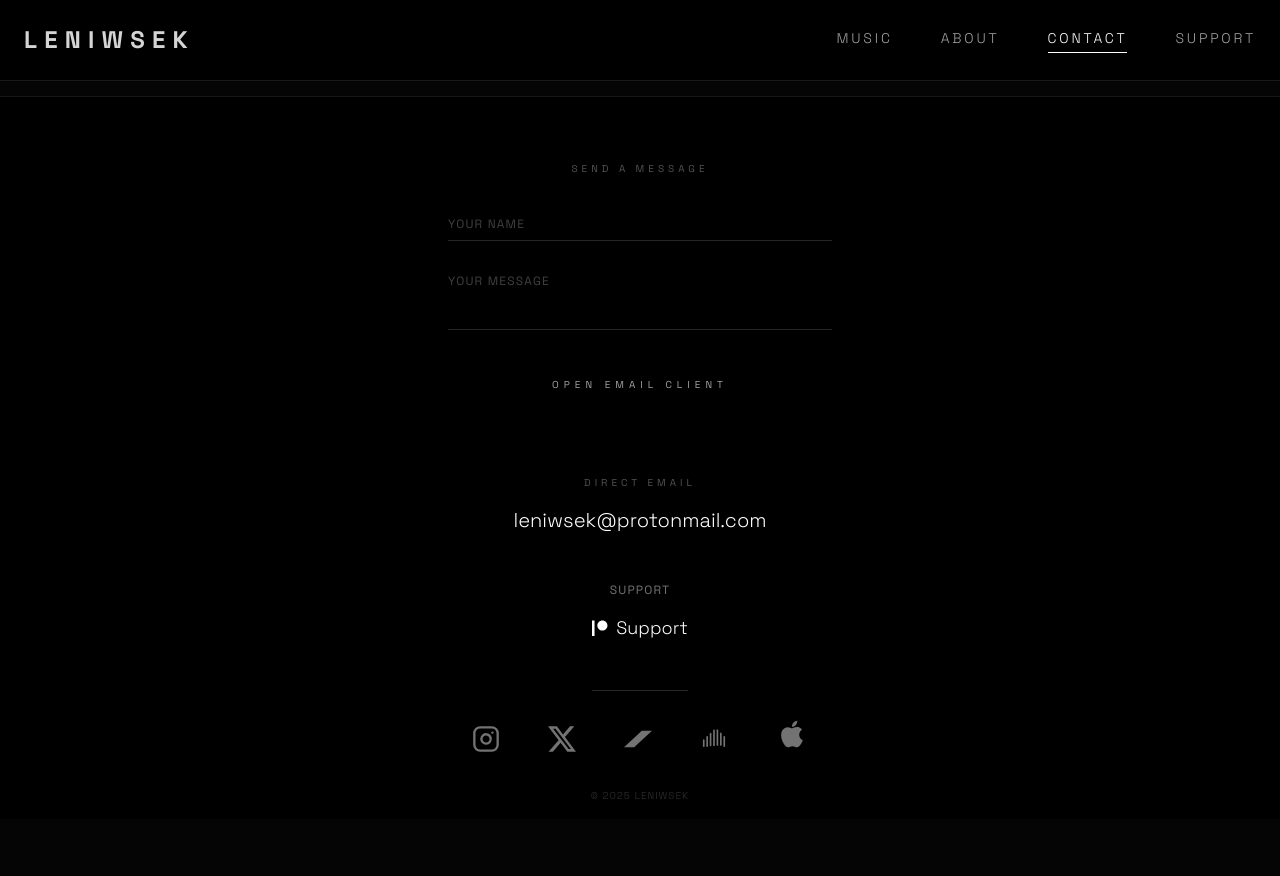
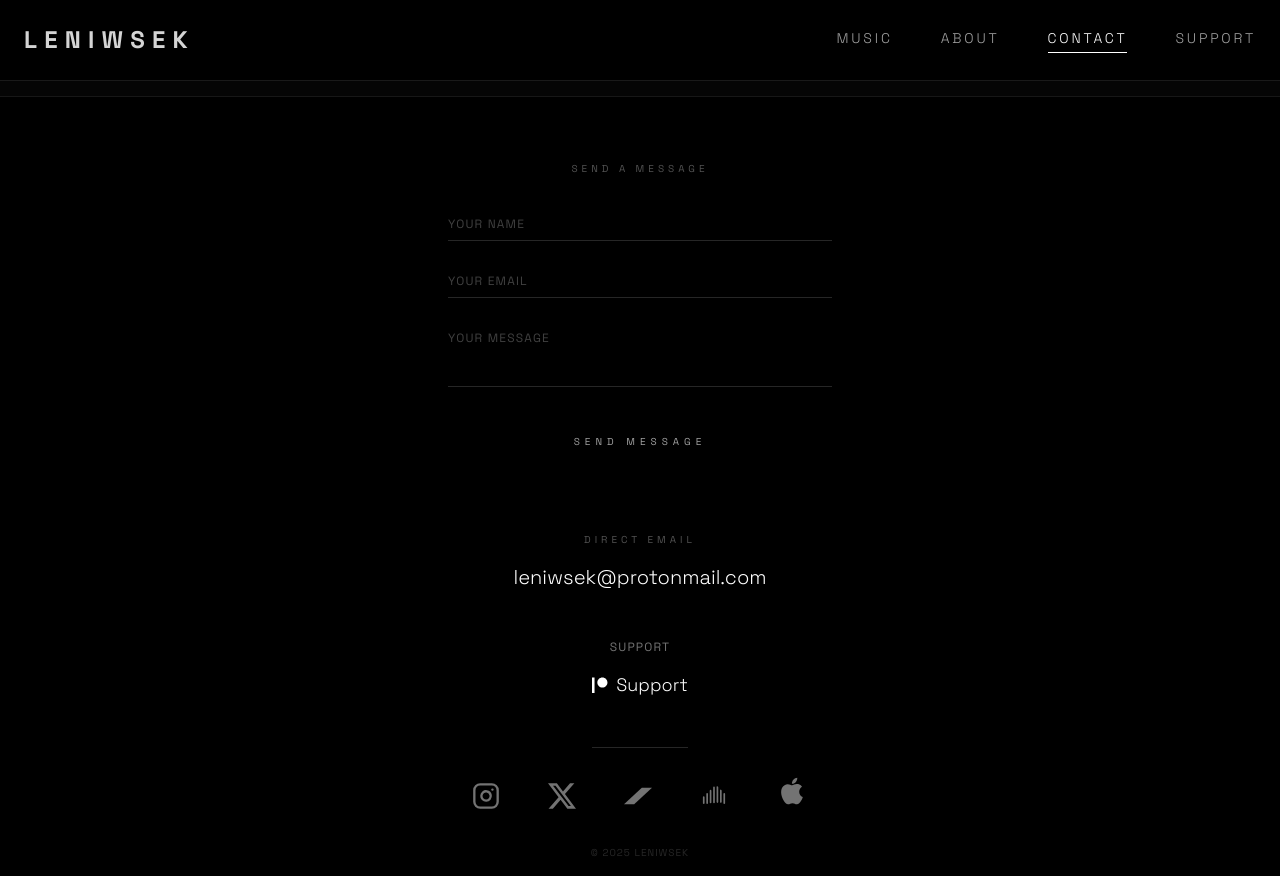
Before and after one commit to Valkyranna/LENIWSEK, a Next.js app: page /LENIWSEK/contact in a window 1280 px wide. Before the commit the page ends 819 px from the top, so only its background shows below. Built offline with nearby package versions, Linux system fonts and the light colour scheme.

Commit message:
Implement seamless Formspree contact form

```diff
--- a/components/Contact.tsx
+++ b/components/Contact.tsx
@@ -74,23 +74,40 @@ const PatreonIcon = ({ size = 24, className = "" }: { size?: number | string, cl
 );
 
 const Contact: React.FC = () => {
-    const handleSubmit = (e: React.FormEvent<HTMLFormElement>) => {
+    const [status, setStatus] = React.useState<'idle' | 'loading' | 'success' | 'error'>('idle');
+
+    const handleSubmit = async (e: React.FormEvent<HTMLFormElement>) => {
         e.preventDefault();
+        setStatus('loading');
+
         const formData = new FormData(e.currentTarget);
-        const name = formData.get('name');
-        const message = formData.get('message');
 
-        const subject = encodeURIComponent(`Message from ${name} via LENIWSEK.cz`);
-        const body = encodeURIComponent(`Name: ${name}\n\nMessage:\n${message}`);
+        try {
+            const response = await fetch("https://formspree.io/f/leniwsek@protonmail.com", {
+                method: "POST",
+                body: formData,
+                headers: {
+                    'Accept': 'application/json'
+                }
+            });
 
-        window.location.href = `mailto:leniwsek@protonmail.com?subject=${subject}&body=${body}`;
+            if (response.ok) {
+                setStatus('success');
+                (e.target as HTMLFormElement).reset();
+                setTimeout(() => setStatus('idle'), 5000);
+            } else {
+                setStatus('error');
+            }
+        } catch (error) {
+            setStatus('error');
+        }
     };
 
     return (
         <footer className="flex flex-col items-center justify-center bg-black border-t border-neutral-900 relative py-16">
             <div className="max-w-4xl w-full mx-auto px-6 text-center">
 
-                {/* Minimalist mailto Form */}
+                {/* Minimalist Contact Form */}
                 <div className="mb-20 w-full max-w-sm mx-auto text-left">
                     <h3 className="text-[10px] uppercase tracking-[0.4em] text-neutral-600 mb-8 text-center">Send a Message</h3>
                     <form onSubmit={handleSubmit} className="space-y-6">
@@ -99,6 +116,15 @@ const Contact: React.FC = () => {
                                 type="text"
                                 name="name"
                                 placeholder="YOUR NAME"
+                                className="w-full bg-transparent border-b border-neutral-800 py-2 text-xs tracking-widest text-white focus:outline-none focus:border-white transition-colors placeholder:text-neutral-700"
+                                required
+                            />
+                        </div>
+                        <div className="relative group">
+                            <input
+                                type="email"
+                                name="email"
+                                placeholder="YOUR EMAIL"
                                 className="w-full bg-transparent border-b border-neutral-800 py-2 text-xs tracking-widest text-white focus:outline-none focus:border-white transition-colors placeholder:text-neutral-700"
                                 required
                             />
@@ -114,9 +140,10 @@ const Contact: React.FC = () => {
                         </div>
                         <button
                             type="submit"
-                            className="w-full pt-4 text-[10px] tracking-[0.5em] uppercase text-neutral-400 hover:text-white transition-colors"
+                            disabled={status === 'loading'}
+                            className="w-full pt-4 text-[10px] tracking-[0.5em] uppercase text-neutral-400 hover:text-white transition-colors disabled:opacity-30"
                         >
-                            OPEN EMAIL CLIENT
+                            {status === 'loading' ? 'SENDING...' : status === 'success' ? 'MESSAGE SENT' : status === 'error' ? 'TRY AGAIN' : 'SEND MESSAGE'}
                         </button>
                     </form>
                 </div>
```
